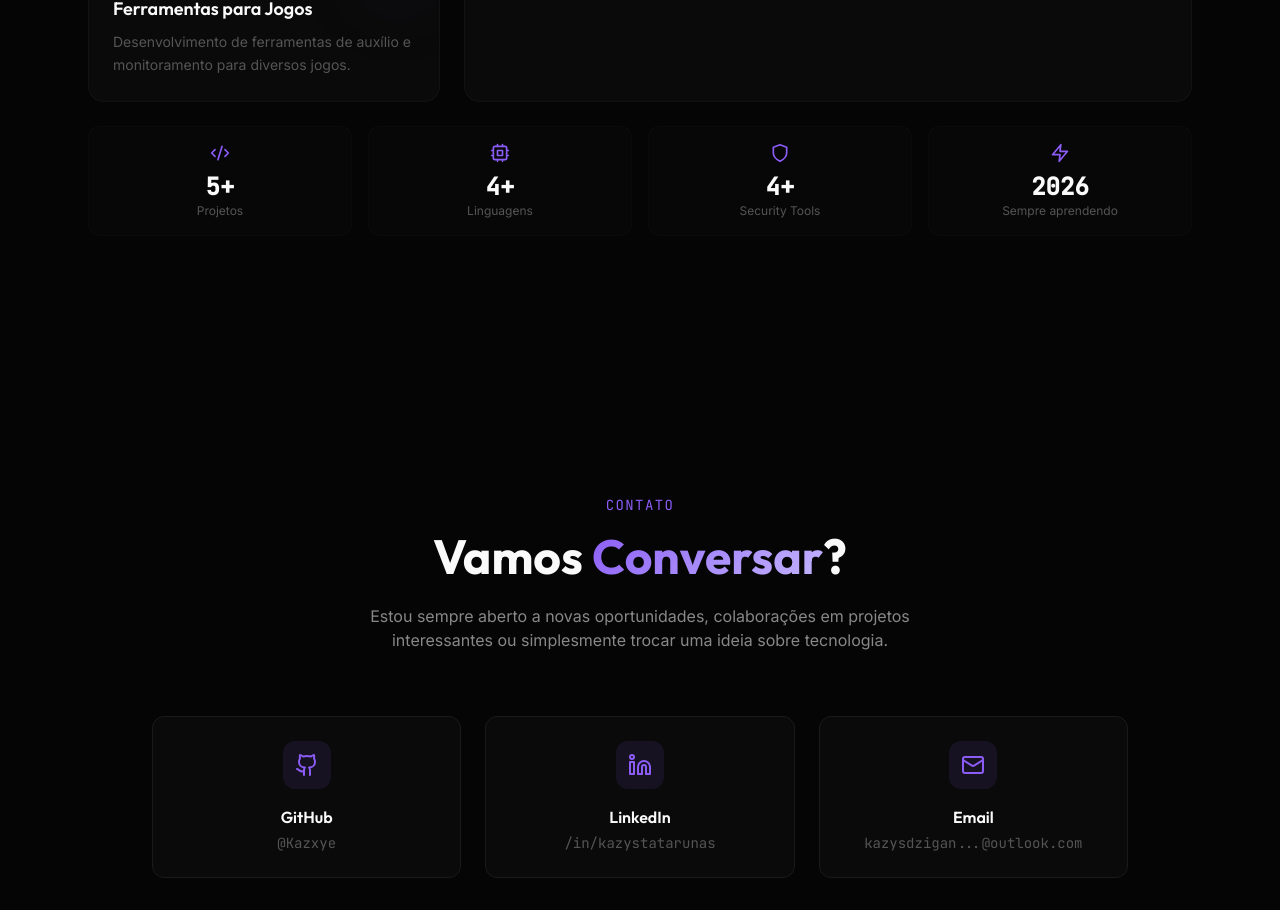
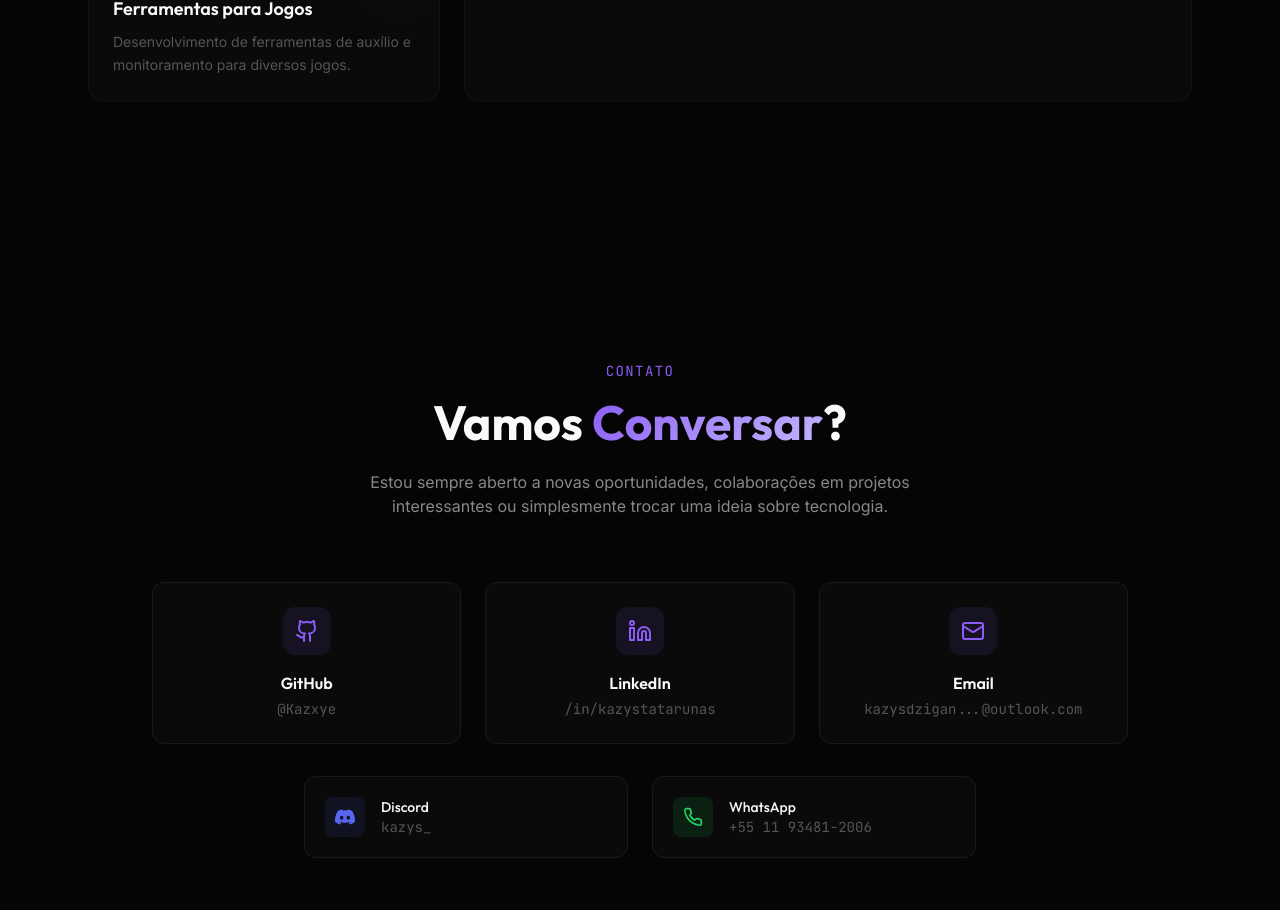
Before and after one commit to Kazxye/Portf-lio, a React (Vite) app: page / in a window 1280 px wide. Shown: the part 2918-3828 px from the top of the page. Built offline with nearby package versions, Linux system fonts and the light colour scheme.

Commit message:
style: atualiza imagem Loot Logger e remove stats row
- Troca banner do Loot Logger por versão roxa
- Remove seção de estatísticas da About

```diff
--- a/src/components/About.tsx
+++ b/src/components/About.tsx
@@ -1,5 +1,5 @@
 import { motion } from 'framer-motion';
-import { Code2, Shield, Gamepad2, GraduationCap, Terminal, Cpu, Zap } from 'lucide-react';
+import { Shield, Gamepad2, GraduationCap, Terminal } from 'lucide-react';
 import { useLanguage } from '../i18n';
 
 const About = () => {
@@ -178,32 +178,6 @@ const About = () => {
             </div>
           </motion.div>
 
-          {/* Stats Row - Full width */}
-          <motion.div
-            className="md:col-span-2 lg:col-span-3 grid grid-cols-2 md:grid-cols-4 gap-4"
-            initial={{ opacity: 0, y: 20 }}
-            whileInView={{ opacity: 1, y: 0 }}
-            viewport={{ once: true }}
-            transition={{ duration: 0.5, delay: 0.5 }}
-          >
-            {[
-              { icon: Code2, value: '5+', label: t.about.stats?.projects || 'Projetos' },
-              { icon: Cpu, value: '4+', label: t.about.stats?.languages || 'Linguagens' },
-              { icon: Shield, value: '4+', label: t.about.stats?.tools || 'Security Tools' },
-              { icon: Zap, value: '2026', label: t.about.stats?.learning || 'Sempre aprendendo' },
-            ].map((stat) => (
-              <motion.div
-                key={stat.label}
-                className="p-4 rounded-xl bg-surface/50 border border-border/30 text-center"
-                whileHover={{ scale: 1.05, transition: { duration: 0.2 } }}
-              >
-                <stat.icon className="text-accent mx-auto mb-2" size={20} />
-                <div className="text-2xl font-bold text-text-primary font-mono">{stat.value}</div>
-                <div className="text-xs text-text-muted">{stat.label}</div>
-              </motion.div>
-            ))}
-          </motion.div>
-
         </div>
       </div>
     </section>
```
Also changed, not shown: src/assets/lootlogger.png.
